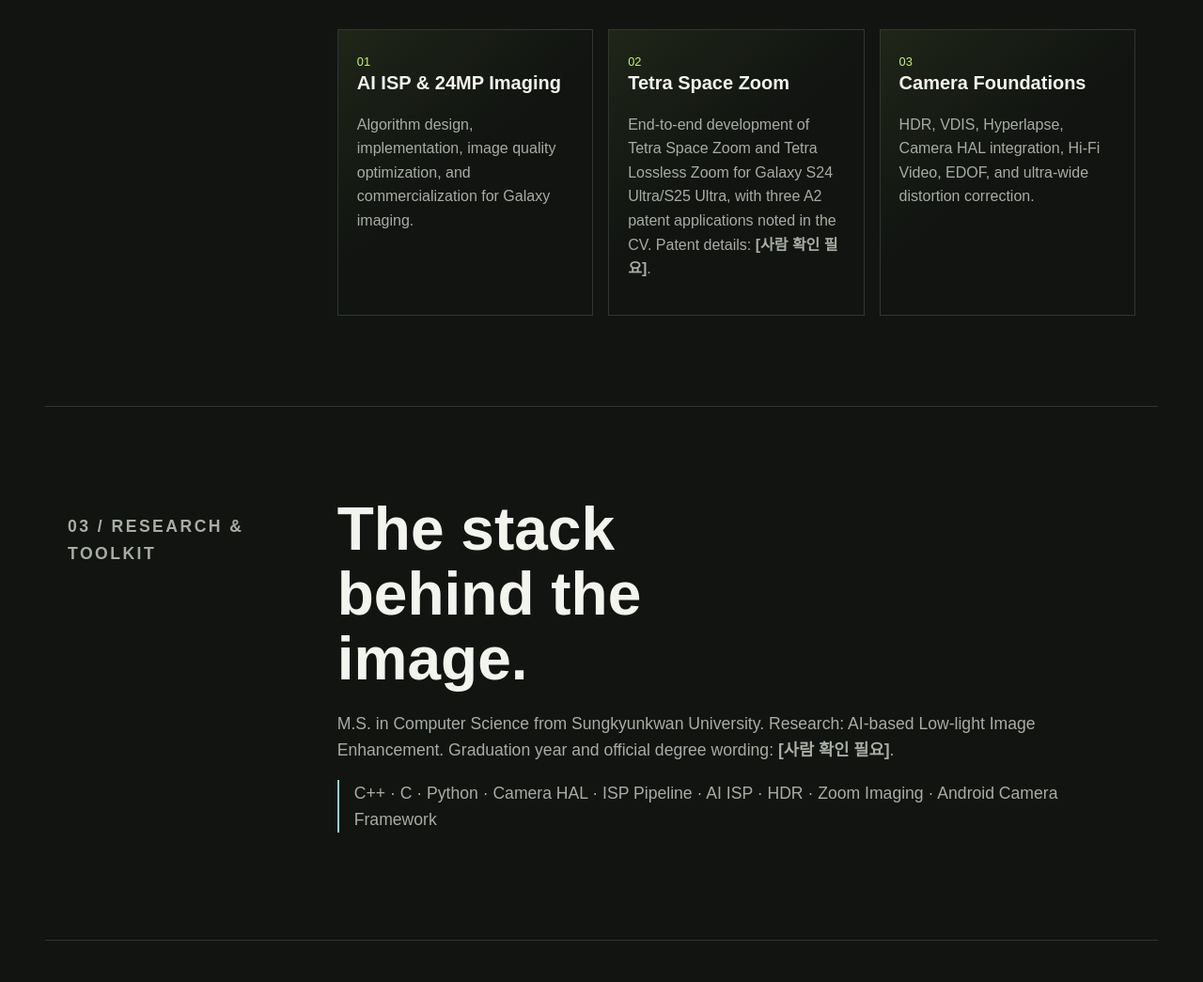
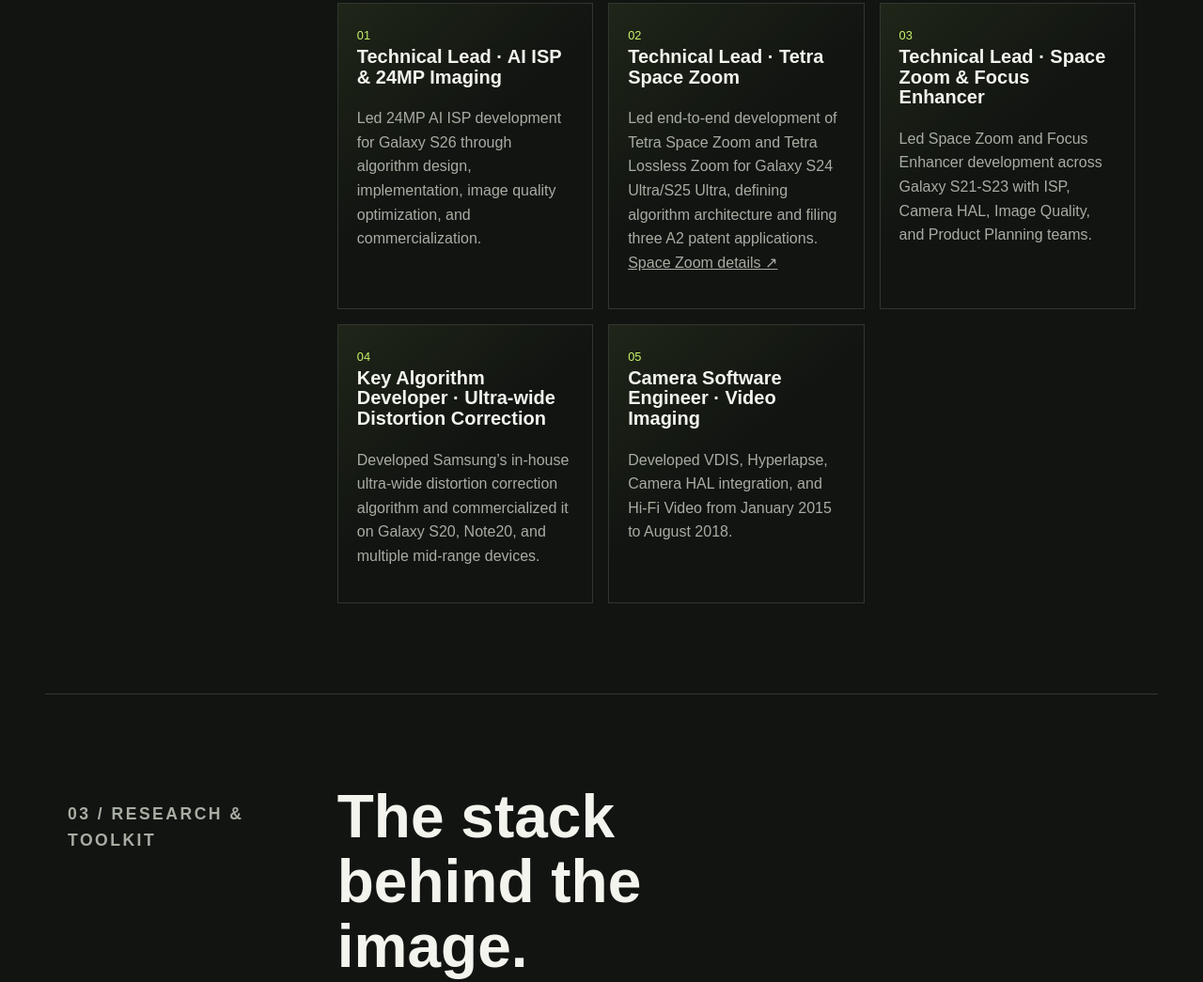
Before and after one commit to mypark3424/mypark3424.github.io, a plain HTML site: page index.html in a window 1280 px wide. Shown: the part 1971-3016 px from the top of the page at 94% size. Drawn offline with Linux system fonts and the light colour scheme.

Commit message:
feat: update approved profile content

```diff
--- a/index.html
+++ b/index.html
@@ -30,21 +30,23 @@
 
       <section id="about" class="section intro" aria-labelledby="about-title">
         <p class="section-label">01 / Profile</p>
-        <div><h2 id="about-title">From algorithm design to mass production.</h2><p>Junghyun Park is a Senior Camera Software Engineer at Samsung Electronics, Mobile eXperience (MX) Division, with 10+ years of experience as described in the supplied CV. Current employment status and public wording: <strong>[사람 확인 필요]</strong>.</p></div>
+        <div><h2 id="about-title">From algorithm design to mass production.</h2><p>Junghyun Park is a Senior Camera Software Engineer at Samsung Electronics, Mobile eXperience (MX) Division, with 10+ years of experience.</p></div>
       </section>
 
       <section id="experience" class="section" aria-labelledby="experience-title">
         <p class="section-label">02 / Experience</p>
         <div><h2 id="experience-title">Imaging systems, end to end.</h2><div class="cards">
-          <article class="card"><span>01</span><h3>AI ISP &amp; 24MP Imaging</h3><p>Algorithm design, implementation, image quality optimization, and commercialization for Galaxy imaging.</p></article>
-          <article class="card"><span>02</span><h3>Tetra Space Zoom</h3><p>End-to-end development of Tetra Space Zoom and Tetra Lossless Zoom for Galaxy S24 Ultra/S25 Ultra, with three A2 patent applications noted in the CV. Patent details: <strong>[사람 확인 필요]</strong>.</p></article>
-          <article class="card"><span>03</span><h3>Camera Foundations</h3><p>HDR, VDIS, Hyperlapse, Camera HAL integration, Hi-Fi Video, EDOF, and ultra-wide distortion correction.</p></article>
+          <article class="card"><span>01</span><h3>Technical Lead · AI ISP &amp; 24MP Imaging</h3><p>Led 24MP AI ISP development for Galaxy S26 through algorithm design, implementation, image quality optimization, and commercialization.</p></article>
+          <article class="card"><span>02</span><h3>Technical Lead · Tetra Space Zoom</h3><p>Led end-to-end development of Tetra Space Zoom and Tetra Lossless Zoom for Galaxy S24 Ultra/S25 Ultra, defining algorithm architecture and filing three A2 patent applications. <a href="https://www.samsung.com/levant/support/mobile-devices/what-are-the-enhancements-for-space-zoom/" target="_blank" rel="noopener noreferrer">Space Zoom details ↗</a></p></article>
+          <article class="card"><span>03</span><h3>Technical Lead · Space Zoom &amp; Focus Enhancer</h3><p>Led Space Zoom and Focus Enhancer development across Galaxy S21-S23 with ISP, Camera HAL, Image Quality, and Product Planning teams.</p></article>
+          <article class="card"><span>04</span><h3>Key Algorithm Developer · Ultra-wide Distortion Correction</h3><p>Developed Samsung’s in-house ultra-wide distortion correction algorithm and commercialized it on Galaxy S20, Note20, and multiple mid-range devices.</p></article>
+          <article class="card"><span>05</span><h3>Camera Software Engineer · Video Imaging</h3><p>Developed VDIS, Hyperlapse, Camera HAL integration, and Hi-Fi Video from January 2015 to August 2018.</p></article>
         </div></div>
       </section>
 
       <section id="research" class="section research-section" aria-labelledby="research-title">
         <p class="section-label">03 / Research &amp; toolkit</p>
-        <div><h2 id="research-title">The stack behind the image.</h2><p>M.S. in Computer Science from Sungkyunkwan University. Research: AI-based Low-light Image Enhancement. Graduation year and official degree wording: <strong>[사람 확인 필요]</strong>.</p><p class="skill-list">C++ · C · Python · Camera HAL · ISP Pipeline · AI ISP · HDR · Zoom Imaging · Android Camera Framework</p></div>
+        <div><h2 id="research-title">The stack behind the image.</h2><p>Digital Media Communication, Sungkyunkwan University (2020). Research: Deep Learning-based Improving Image Quality of Extreme Low Light.</p><p class="skill-list">C++ · C · Python · Camera HAL · ISP Pipeline · AI ISP · HDR · Zoom Imaging · Android Camera Framework</p><h3>Publication</h3><p>Park, J., S. Jeong and J. Lee. <em>Equally Scattered Interleaving for Holographic Data Storage Systems</em>. Japanese Journal of Applied Physics, Vol. 54, No. 9S, 09MA02 (2015). <a href="https://doi.org/10.7567/JJAP.54.09MA02" target="_blank" rel="noopener noreferrer">DOI ↗</a></p><h3>Patents</h3><ul><li><a href="https://patents.google.com/patent/WO2025253190A1/en" target="_blank" rel="noopener noreferrer">Methods and Systems for Demosaicing a Non-Bayer Color Filter Array (CFA) — WO2025253190A1 ↗</a></li><li><a href="https://patents.google.com/patent/US20250191134A1/en" target="_blank" rel="noopener noreferrer">Method and Device for Image Processing — US20250191134A1 ↗</a></li><li><a href="https://patents.google.com/patent/US20250142197A1/en" target="_blank" rel="noopener noreferrer">System and Method for Image Processing in Mobile Devices — US20250142197A1 ↗</a></li><li><a href="https://patents.google.com/patent/KR101558172B1/en" target="_blank" rel="noopener noreferrer">The Method and Device for Interleaving for Error Distribution and the Recording Medium for Performing the Method — KR10-1558172 ↗</a></li></ul></div>
       </section>
 
       <section id="games" class="section game-section" aria-labelledby="games-title">
@@ -62,7 +64,7 @@
 
       <section id="contact" class="section contact-section" aria-labelledby="contact-title">
         <p class="section-label">05 / Contact</p>
-        <div><h2 id="contact-title">Let’s talk about better imaging.</h2><p>Contact details and professional links: <strong>[사람 확인 필요]</strong>.</p></div>
+        <div><h2 id="contact-title">Let’s talk about better imaging.</h2><p><a href="mailto:mypa3424@gmail.com">mypa3424@gmail.com</a></p><p><a href="https://www.linkedin.com/in/junghyun-park-33781264/" target="_blank" rel="noopener noreferrer">LinkedIn ↗</a><br><a href="https://github.com/mypark3424?tab=repositories" target="_blank" rel="noopener noreferrer">GitHub repositories ↗</a></p></div>
       </section>
     </main>
 
```
